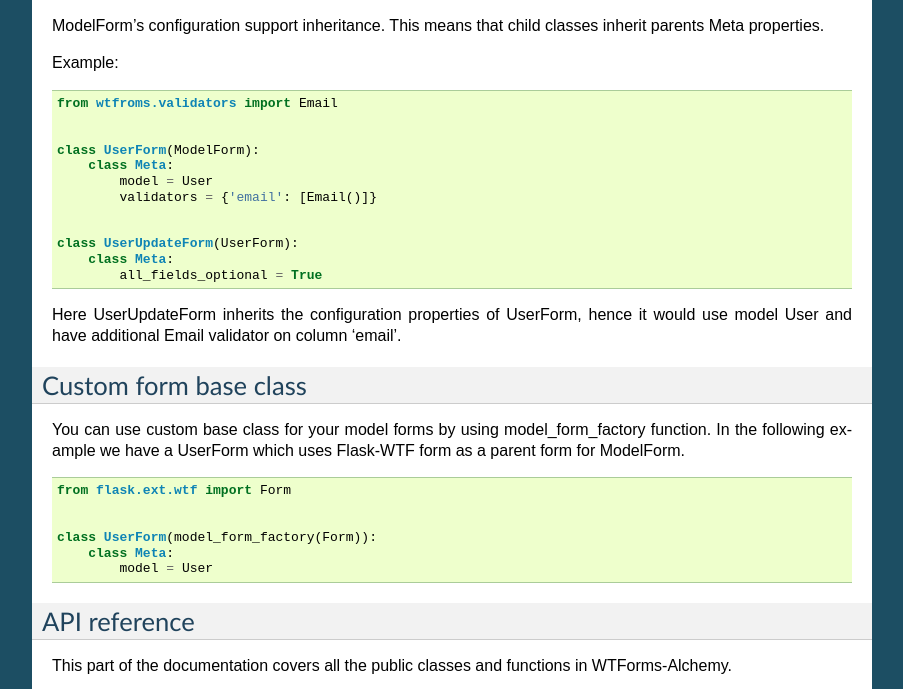
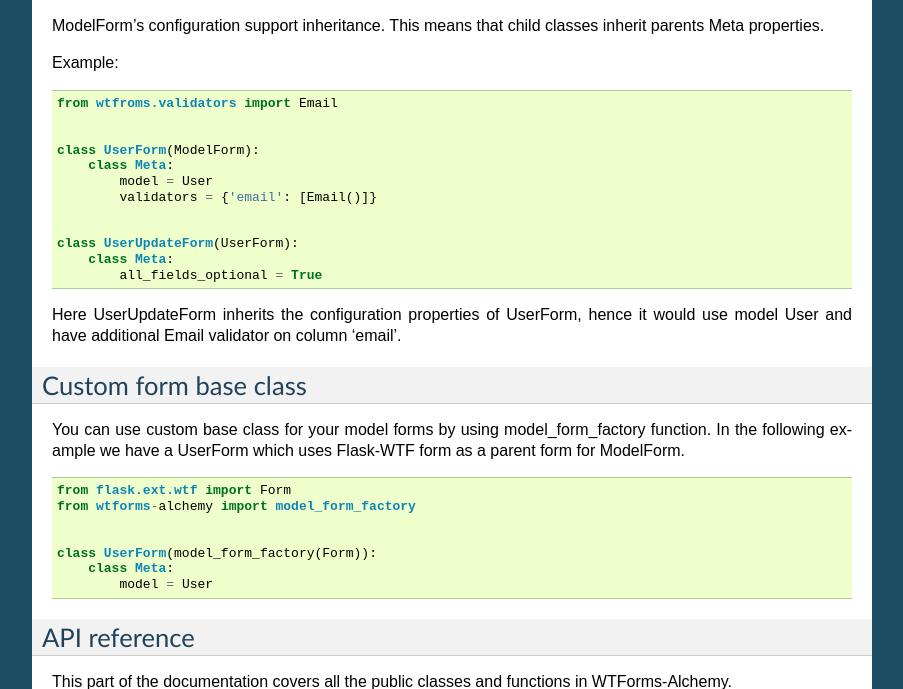
Before and after one commit to kvesteri/wtforms-alchemy, a Sphinx documentation site: the page built from docs/index.rst, in a window 1280 px wide and 900 px high, scrolled down 3126 px, cut to the strip 0-689 px from the top of the window. Shown: the whole strip, without its empty margins (198-1101 px from the left). Built offline with Sphinx 7.4.7, drawn with Linux system fonts in a browser that asks for light colours.

Commit message:
small fix in docs

```diff
--- a/docs/index.rst
+++ b/docs/index.rst
@@ -214,6 +214,7 @@ function. In the following example we have a UserForm which uses Flask-WTF
 form as a parent form for ModelForm. ::
 
     from flask.ext.wtf import Form
+    from wtforms-alchemy import model_form_factory
 
 
     class UserForm(model_form_factory(Form)):
```
